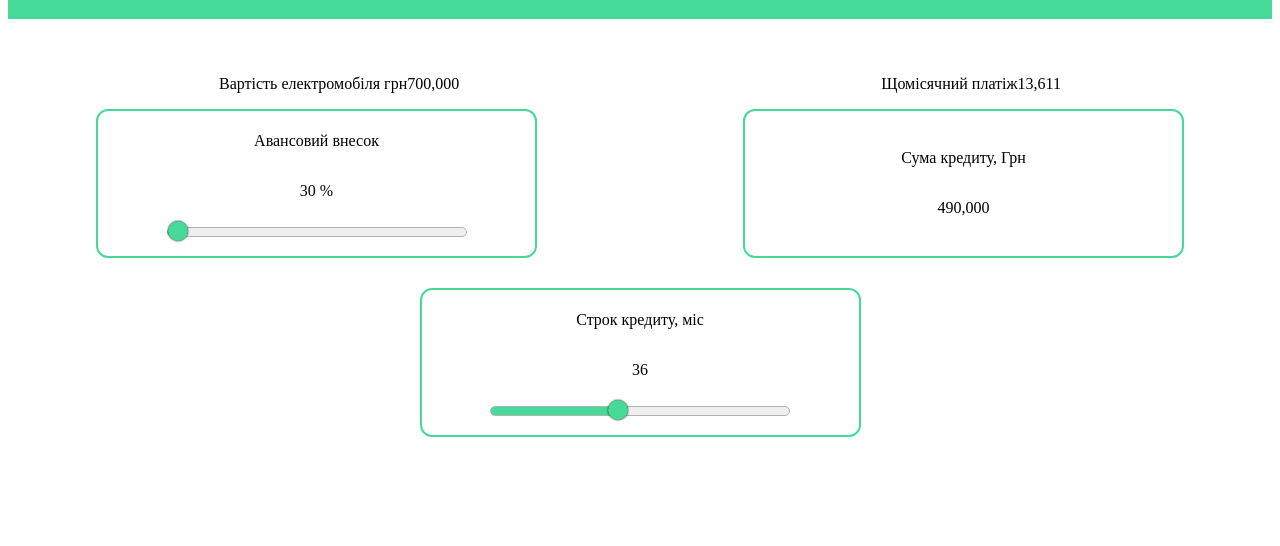
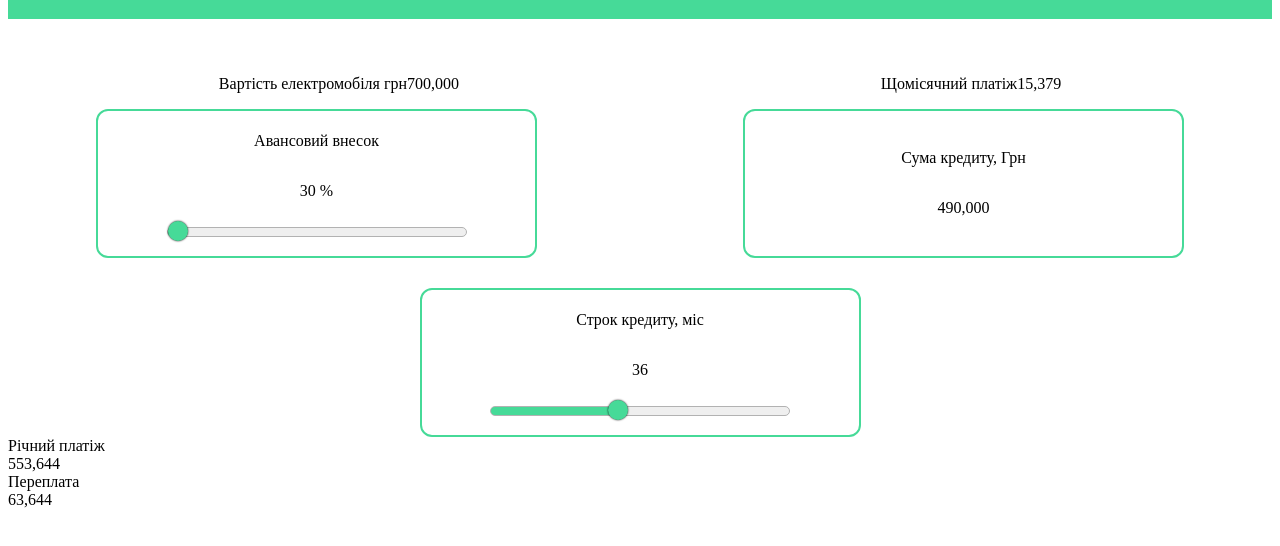
Before and after one commit to dimaparfenyk/calculator, a plain HTML site: page index.html in a window 1280 px wide. Shown: the part 294-840 px from the top of the page. Before the commit the page ends 819 px from the top, so only its background shows below. Drawn offline with Linux system fonts and the light colour scheme.

Commit message:
add two functions

```diff
--- a/calculator.js
+++ b/calculator.js
@@ -1,7 +1,7 @@
 const data={
-   30: [6.99, 9.99, 12.99, 12.99, 14.99],
+   30:[6.99, 9.99, 12.99, 12.99, 14.99],
    40:[5.99,6.99,10.99,12.99,12.99],
-   50: [2.99,5.99,9.99,10.99,11.99],
+   50:[2.99,5.99,9.99,10.99,11.99],
    60:[0.01,4.99,6.99,9.99, 10.99],
    70:[0.01,1.99,6.99,6.99,7.99],
 };
@@ -13,18 +13,24 @@ const data={
     const creditMonthesSlider=document.querySelector('.js-credit-term');
     const creditAmount=document.querySelector('.amount-credit');
     const creditPerMonth=document.querySelector('.calc-result');
+    const annualPayment=document.querySelector('.js-annual-payment');
+    const overPayment=document.querySelector('.js-overpayment');
 
     let creditRate=0;
     let carPrice=700000;
-
-    // инициализация суммы кредита и месячной суммы при первой загрузке
+    initCreditCalculationAtFirstRender();
+// инициализация суммы кредита и месячной суммы при первой загрузке
+function initCreditCalculationAtFirstRender(){
     initCarPriceUI();
-    // assignCreditRateValue();
     calculateCreditAmount();
     calculateCreditPerMonth(creditRate);
-    assignCreditRate()
+    assignCreditRate();
+    initFullCreditPriceValue();
+    initOverPaymentUIvalue();
+};
 
-     // присвоение значения процентной ставки в зависимости от времени и первичного взноса
+// присвоение значения процентной ставки в зависимости от времени и первичного взноса
+
     function assignCreditRate(){
         const procent=Number(procentSlider.value);
         const monthCount=Number(creditMonthesSlider.value);
@@ -146,14 +152,19 @@ function calculateCreditAmount(){
 function calculateCreditPerMonth(creditRate){
     const amount=calculateCreditAmount();
     const monthCredit=Number(amount/creditMonthesSlider.value);
+    const result=Math.round(monthCredit + (monthCredit*creditRate/100));
 
-    initCreditMonthesValue();
-   creditPerMonth.textContent= Math.round(monthCredit + (monthCredit*creditRate/100)).toLocaleString();
+   initCreditMonthesValue();
+   creditPerMonth.textContent= result.toLocaleString();
+
+   return result;
 };
 
 function onProcentSliderChange(){
     assignCreditRate();
     initProcentPrepaymentValue();
+    initFullCreditPriceValue();
+    initOverPaymentUIvalue();
     calculateCreditAmount();
     calculateCreditPerMonth(creditRate);
 };
@@ -161,6 +172,24 @@ function onProcentSliderChange(){
 function onCreditMonthesSliderChange(){
     assignCreditRate();
     initCreditMonthesValue();
+    initFullCreditPriceValue();
+    initOverPaymentUIvalue();
     calculateCreditAmount();
     calculateCreditPerMonth(creditRate);
 };
+
+function initFullCreditPriceValue(){
+    const monthCredit=calculateCreditPerMonth(creditRate);
+    const result=monthCredit*creditMonthesSlider.value;
+
+    annualPayment.textContent=result.toLocaleString();
+
+    return result;
+};
+
+function initOverPaymentUIvalue(){
+const annualPayment=initFullCreditPriceValue();
+const priceAfterFirstPayment=calculateCreditAmount();
+
+overPayment.textContent=(annualPayment-priceAfterFirstPayment).toLocaleString();
+}
--- a/index.html
+++ b/index.html
@@ -63,6 +63,16 @@
         <div class="calculator__grid">
 
         </div>
+        <div class="added-info">
+            <div class="added-info__item">
+                <div class="added-info__lable">Річний платіж</div>
+                <div class="added-info__value js-annual-payment"></div>
+            </div>
+            <div class="added-info__item">
+                <div class="added-info__lable">Переплата</div>
+                <div class="added-info__value js-overpayment"></div>
+            </div>
+        </div>
     </div>
 </section>
 
```
